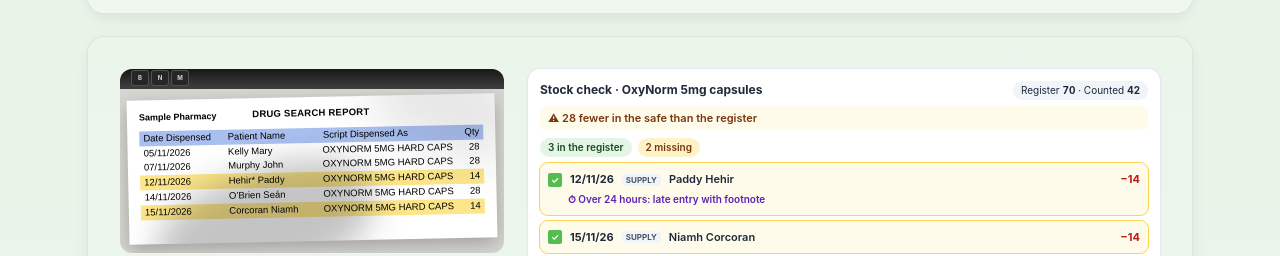
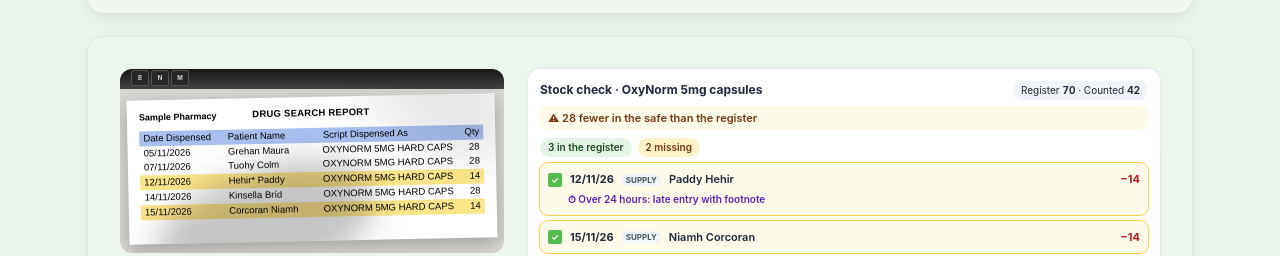
Before and after one commit to jmccluskey1985-netizen/pharmacycdreg, a Next.js app: page / in a window 1280 px wide. Shown: the part 4474-4730 px from the top of the page. Built offline with nearby package versions, Linux system fonts and the light colour scheme.

Commit message:
Home page demos: replace common surnames with clearly made-up ones
Co-Authored-By: Claude Opus 5.5 <noreply@anthropic.com>
Claude-Session: https://claude.ai/code/session_01Go7b32pAjosKSBce73MqTj

```diff
--- a/src/components/landing-demos.tsx
+++ b/src/components/landing-demos.tsx
@@ -474,7 +474,7 @@ function BalanceDemo() {
           <div key={r.n} className="grid grid-cols-[3rem_1fr_3rem_3rem_3.5rem] border-t border-slate-100 px-2 py-1.5"><span>{r.d}</span><span>{r.n}</span><span className="text-right font-semibold">{r.inQ ?? ''}</span><span className="text-right font-semibold">{r.outQ ?? ''}</span><span className="text-right font-bold">{r.b}</span></div>
         ))}
         <div className={`grid grid-cols-[3rem_1fr_3rem_3rem_3.5rem] border-t border-slate-100 px-2 py-1.5 ${fade(added, added ? 'bg-brand/10' : '')}`}>
-          <span>13/11</span><span>John Murphy</span><span /><span className="text-right font-semibold">28</span>
+          <span>13/11</span><span>Colm Tuohy</span><span /><span className="text-right font-semibold">28</span>
           <span className="text-right font-bold text-brand-dark"><Counter value={added ? 112 : 140} /></span>
         </div>
       </div>
@@ -587,10 +587,10 @@ function IntegrityDemo() {
 function StockReportDemo() {
   const { ref, phase } = usePhases([1800, 1700, 1200, 2600, 1700, 900, 3800, 600]);
   const REPORT = [
-    { d: '05/11/2026', n: 'Kelly Mary', q: 28 },
-    { d: '07/11/2026', n: 'Murphy John', q: 28 },
+    { d: '05/11/2026', n: 'Grehan Maura', q: 28 },
+    { d: '07/11/2026', n: 'Tuohy Colm', q: 28 },
     { d: '12/11/2026', n: 'Hehir* Paddy', q: 14, miss: 'late' },
-    { d: '14/11/2026', n: 'O’Brien Seán', q: 28 },
+    { d: '14/11/2026', n: 'Kinsella Bríd', q: 28 },
     { d: '15/11/2026', n: 'Corcoran Niamh', q: 14, miss: 'new' },
   ];
   const tidy = (n: string) => n.replace('*', '').split(' ').reverse().join(' ');
```
